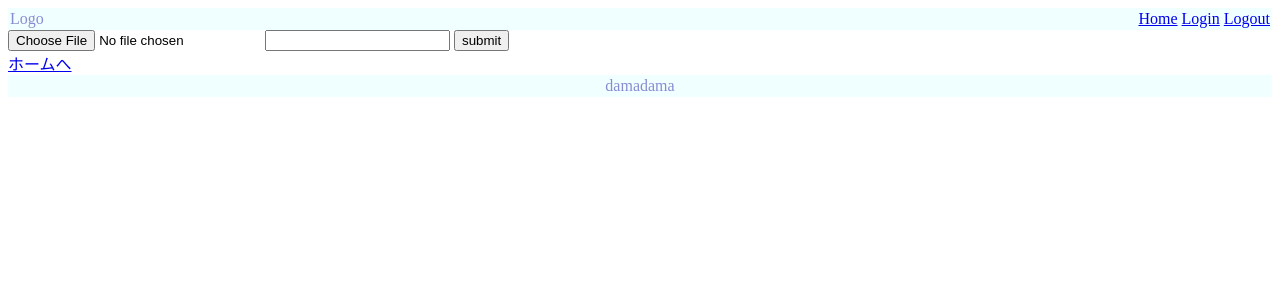
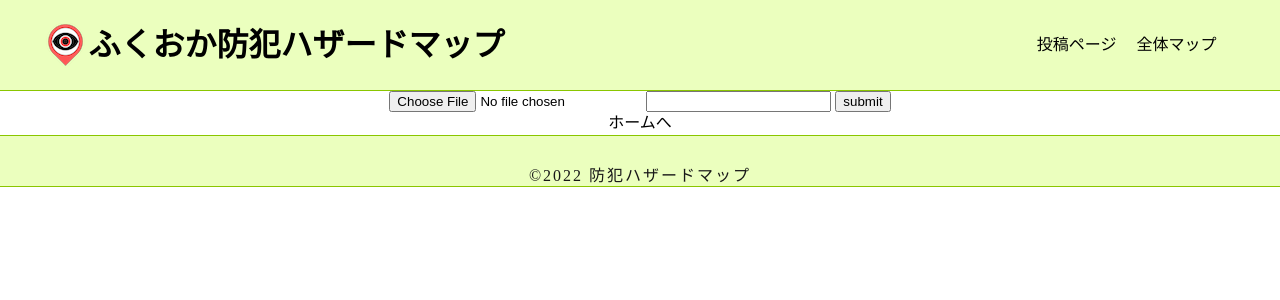
Before and after one commit to damadama/SUNABACO_-Graduation_production, a Flask app: page /add in a window 1280 px wide. Shown: the top 300 px of the page. Run offline with Flask 2, Linux system fonts and the light colour scheme; a user stored in the database is signed in; some libraries are stand-ins or nearby versions.

Commit message:
base.html

```diff
--- a/static/style.css
+++ b/static/style.css
@@ -1,28 +1,104 @@
+/* リセットCSS */
+body, h1, h2, h3, h4, h5, p, ul, ol, li, dl, dt, dd {
+	margin: 0px;
+	padding: 0px;
+}
+body {
+	background: #fff;
+	text-align: center;
+	font-size: 16px;
+	line-height: 1.4;
+	min-width: 100%;
+	-webkit-text-size-adjust: 100%;
+}
+li {
+	list-style: none;
+}
+a {
+	outline: none;
+	color: inherit;
+	text-decoration: none;
+}
+img {
+	border: 0px;
+	vertical-align: bottom;
+}
+/* ここまでリセットCSS */
+
 body{
-    font-family: "YuGothic";
+    font-family: "Noto Sans JP";
 }
 
-.header{
+header{
+    width: 100%;
     display: flex;
-    justify-content: space-between;
+    position: fixed;
+    top: 0;
+    left: 0;
+    margin: 0;
+    height: 90px;
+    justify-content: space-around;
     align-items: center;
-    background-color: azure;
+    background-color: rgb(235, 255, 190);
+    border-bottom: 1px solid rgb(138, 198, 0);
+}
+
+.headerBlock{
+    width: 100%;
+    height: 90px;
+}
+
+.topContainer{
+    width: 95%;
+    display: flex;
+    margin-top:auto;
+    margin-bottom: auto;
+    justify-content: space-around;
+    align-items: center;
+}
+
+.title{
+    display: flex;
+    margin-top:auto;
+    margin-bottom: auto;
+    align-items: center;
+}
+
+.spacebox{
+    width: 40%;
+}
+
+.spacebox2{
+    width: 20px;
+}
+
+.pagejump{
+    color: black;
+    display: flex;
+    padding-right: 20px;
 }
 
 .menu{
     display: flex;
+    margin-top: auto;
+    margin-bottom: auto;
 }
 
-p{
-    color:rgb(139, 139, 210);
-    margin: 2px;
-}
-
-.footer{
+footer{
+    color:rgb(24, 24, 24);
     display: flex;
     justify-content: center;
     align-items: center;
-    background-color: azure;
+    background-color: rgb(235, 255, 190);
+    border-top: 1px solid rgb(138, 198, 0);
+    border-bottom: 1px solid rgb(138, 198, 0);
+    height:50px;
+    width: 100vw;
+}
+
+footer .copyright {
+    padding-top: 30px;
+    letter-spacing: 2px;
 }
 
 .card{
@@ -46,3 +122,9 @@ p{
     width: 200px;
     height: auto;
 }
+
+a {
+	outline: none;
+	color: inherit;
+	text-decoration: none;
+}
--- a/templates/base.html
+++ b/templates/base.html
@@ -2,26 +2,39 @@
 <html lang="en">
 <head>
     <meta charset="UTF-8">
+    <meta name="keywords" content="サイトをキーワードで説明">
+    <meta name="description" content="どんなサイトかを短い文章で説明">
     <meta http-equiv="X-UA-Compatible" content="IE=edge">
     <meta name="viewport" content="width=device-width, initial-scale=1.0">
     <link rel="stylesheet" href="../static/style.css">
-    <title>防犯ハザードマップ</title>
+    <title>福岡防犯ハザードマップ</title>
 </head>
 <body>
-    <div class="header">
-        <p>Logo</p>
-        <div class="menu">
-            <p><a href="/home">Home</a></p>
-            <p><a href="/login">Login</a></p>
-            <p><a href="/logout">Logout</a></p>
+    <header>
+        <div class="topContainer">
+            <div class="title">
+                <img src="../static/image/Logo.png" alt="">
+                <h1 class="topLogo"><a href="/home">ふくおか防犯ハザードマップ</a></h1>
+            </div>
+            <div class="spacebox"></div>
+            <div class="pagejump">
+                <p class="toform"><a href="/form">投稿ページ</a></p>
+                <div class="spacebox2"></div>
+                <p class="toMap"><a href="/map">全体マップ</a></p>
+            </div>
+        </div>
+    </header>
+    <div class="headerBlock"></div>
+    <div class="body_h">
+        <div class="body_s">
+    {% block content %}
+
+    {% endblock %}
         </div>
     </div>
-    {%block content %}
-
-    {% endblock %}
-    <div class="footer">
-        <p>damadama</p>
-    </div>
+    <footer>
+        <p class="copyright">©︎2022 防犯ハザードマップ</p>
+    </footer>
     <script src="static/js/jquery-3.6.1.js"></script>
     <script src="static/js/common.js"></script>
 </body>
```
Also changed, not shown: templates/form.html (added, +56 -0 lines), static/image/Logo.png (added), static/image/image (1).jpg (deleted), static/image/image (10).jpg (deleted), static/image/image (2).jpg (deleted), 4 other files.
